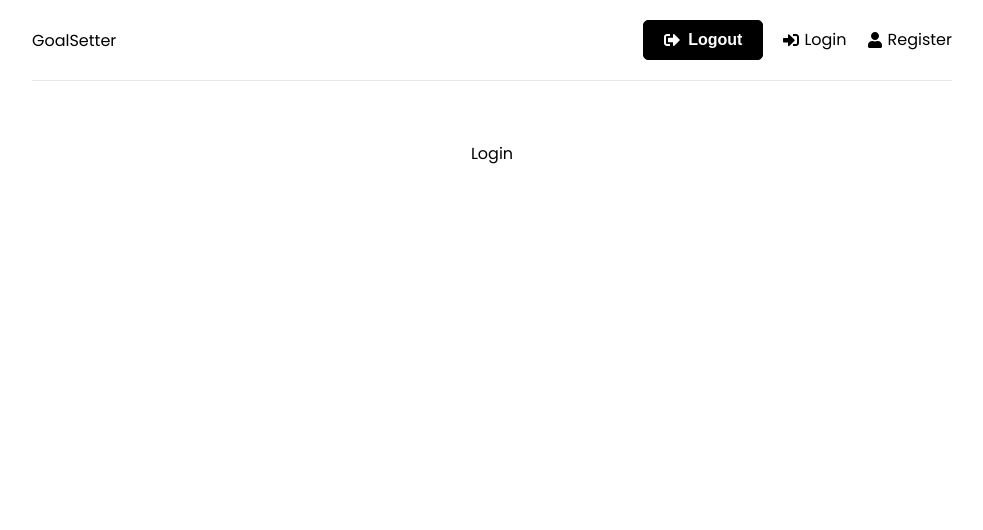
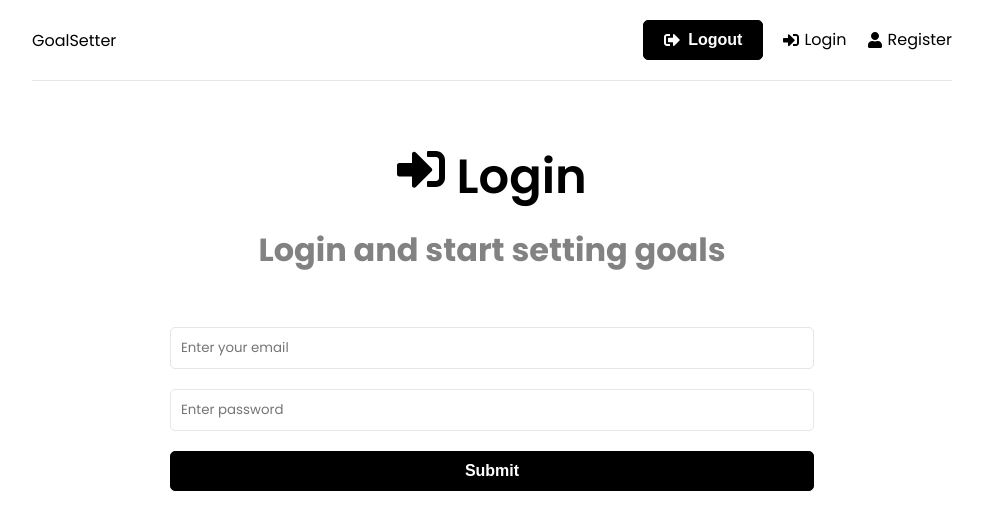
Before and after one commit to TrigoYodila/mern_app, a React (Create React App) app in the folder client/: page /login in a window 1280 px wide. Shown: the top 530 px of the page, without its empty margins (148-1131 px from the left). Built offline with nearby package versions, Linux system fonts and the light colour scheme.

Commit message:
build view login

```diff
--- a/client/src/pages/Login.jsx
+++ b/client/src/pages/Login.jsx
@@ -1,7 +1,68 @@
+import { useState, useEffect } from 'react'
+import { FaSignInAlt } from 'react-icons/fa'
 
 function Login() {
+
+  const [formData, setFormData] = useState({
+    email: '',
+    password: '',
+  })
+
+  const { email, password } = formData
+
+  const onSubmit = (e) => {
+    e.preventDefault()
+  }
+
+  const onChange = (e) => {
+    setFormData((prevState) => ({
+      ...prevState,
+      [e.target.name]: e.target.value,
+    }))
+  }
+
   return (
-    <div>Login</div>
+    <>
+      <section className='heading'>
+        <h1>
+          <FaSignInAlt /> Login
+        </h1>
+        <p>Login and start setting goals</p>
+      </section>
+
+      <section className='form'>
+        <form onSubmit={onSubmit}>
+          <div className='form-group'>
+            <input
+              type='email'
+              className='form-control'
+              id='email'
+              name='email'
+              value={email}
+              placeholder='Enter your email'
+              onChange={onChange}
+            />
+          </div>
+          <div className='form-group'>
+            <input
+              type='password'
+              className='form-control'
+              id='password'
+              name='password'
+              value={password}
+              placeholder='Enter password'
+              onChange={onChange}
+            />
+          </div>
+
+          <div className='form-group'>
+            <button type='submit' className='btn btn-block'>
+              Submit
+            </button>
+          </div>
+        </form>
+      </section>
+    </>
   )
 }
 
```
